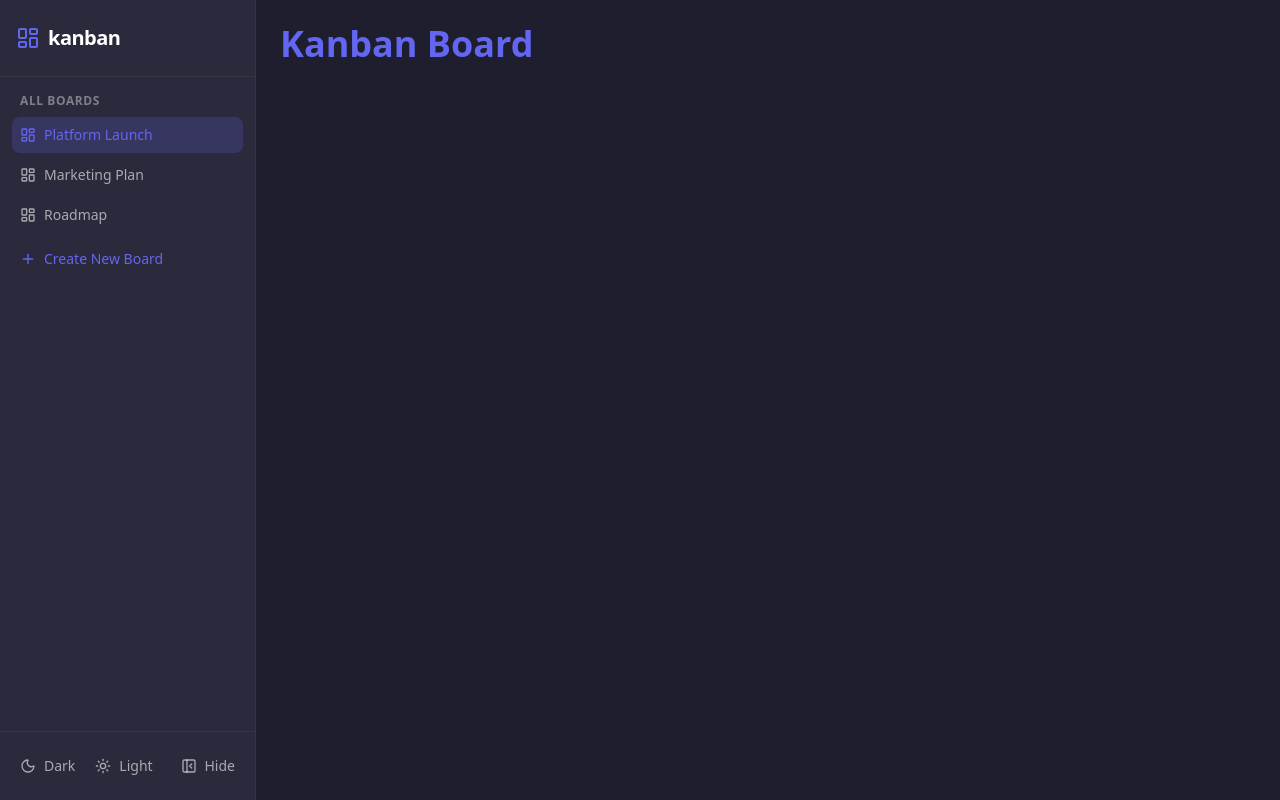
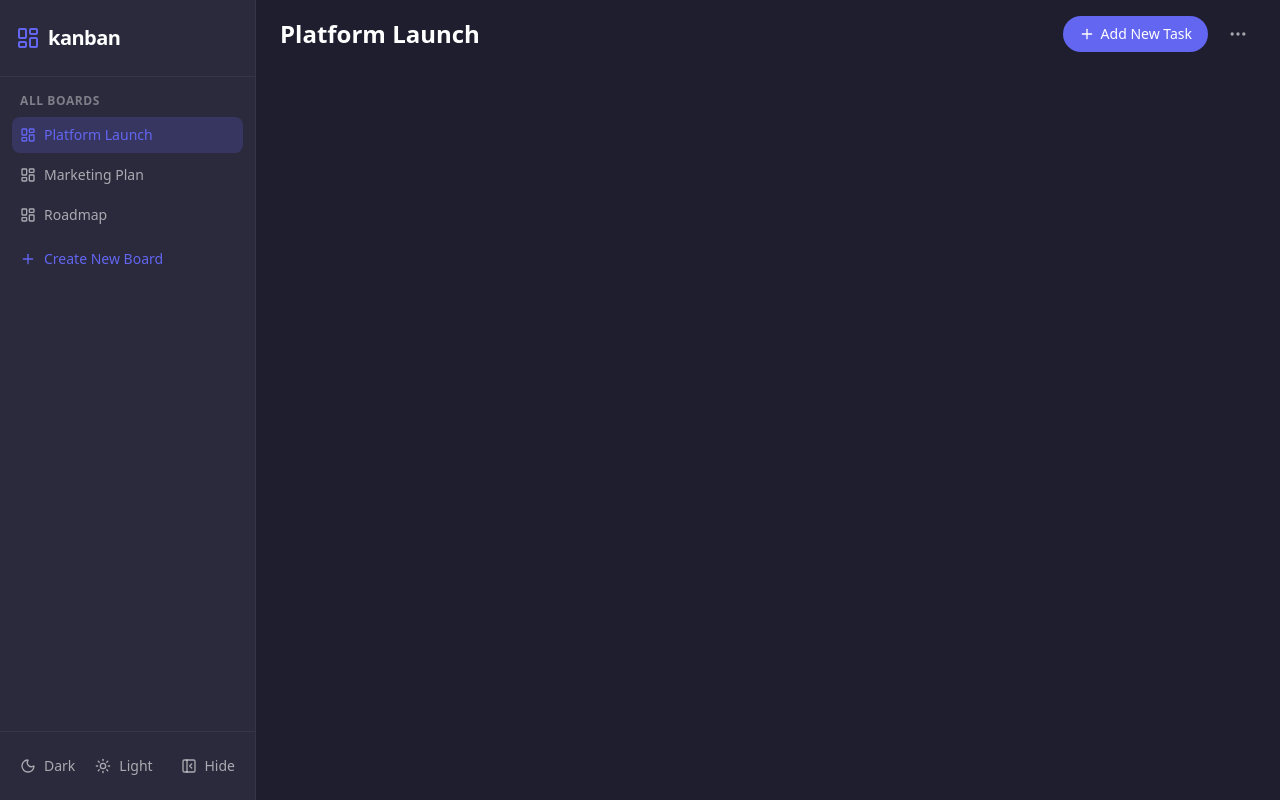
Before and after one commit to bfullerdev/kanban-app, a React (Vite) app: page / in a window 1280 px wide. Built offline with nearby package versions, Linux system fonts and the light colour scheme.

Commit message:
Add board title and new task button

```diff
--- a/src/App.tsx
+++ b/src/App.tsx
@@ -1,11 +1,16 @@
 import Sidebar from './components/Sidebar';
+import BoardHeader from './components/BoardHeader';
 
 function App() {
+  const handleAddTask = () => {
+    console.log('Add new task');
+  };
+
   return (
     <div className="flex bg-background min-h-screen">
       <Sidebar />
-      <main className="flex-1 p-6">
-        <h1 className="text-4xl font-bold text-primary">Kanban Board</h1>
+      <main className="flex-1 flex flex-col">
+        <BoardHeader title="Platform Launch" onAddTask={handleAddTask} />
       </main>
     </div>
   );
--- /dev/null
+++ b/src/components/BoardHeader.tsx
@@ -0,0 +1,26 @@
+import { Plus, MoreHorizontal } from 'lucide-react';
+
+interface BoardHeaderProps {
+  title: string;
+  onAddTask: () => void;
+}
+
+export default function BoardHeader({ title, onAddTask }: BoardHeaderProps) {
+  return (
+    <header className="flex items-center justify-between px-6 py-4">
+      <h1 className="text-2xl font-bold">{title}</h1>
+      <div className="flex items-center gap-3">
+        <button
+          onClick={onAddTask}
+          className="flex items-center gap-1.5 px-4 py-2 rounded-full bg-primary text-sm font-medium text-white hover:bg-primary/90 transition-colors"
+        >
+          <Plus className="w-4 h-4" />
+          Add New Task
+        </button>
+        <button className="p-2 rounded-lg text-white/60 hover:bg-white/5 hover:text-white transition-colors">
+          <MoreHorizontal className="w-5 h-5" />
+        </button>
+      </div>
+    </header>
+  );
+}
```
